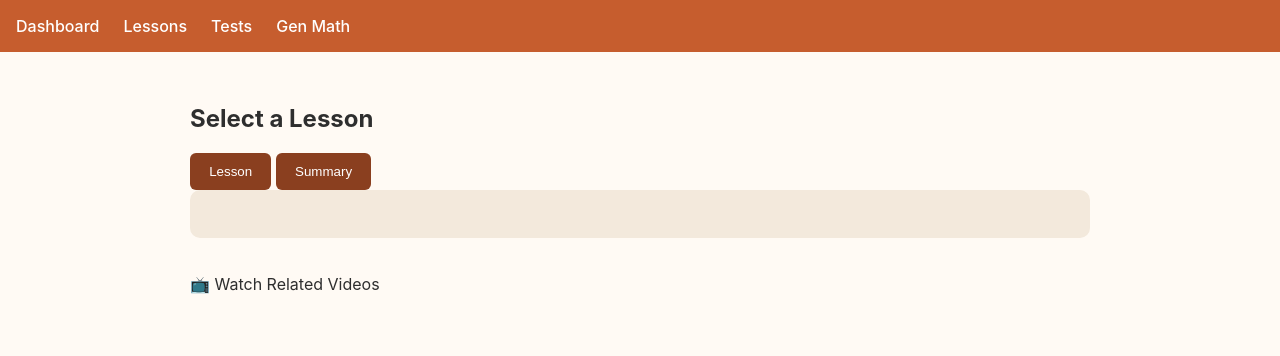
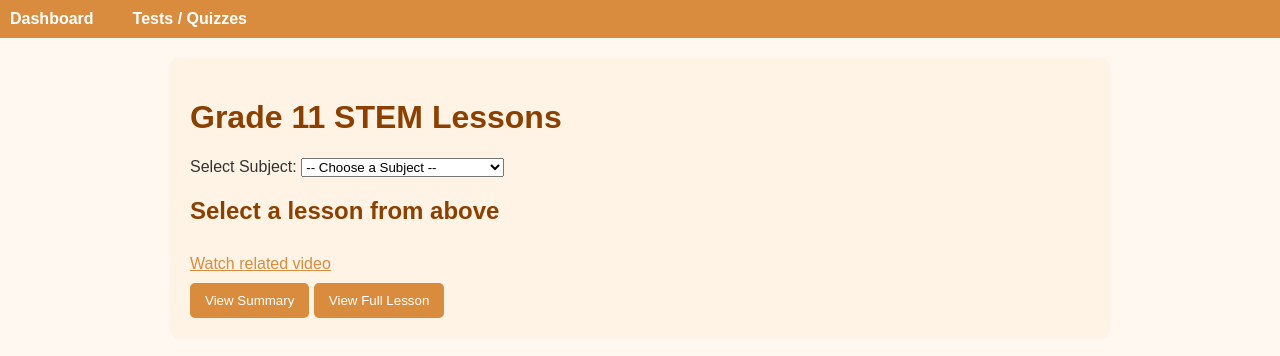
Before and after one commit to sktflai/affordable-learning-SHS, a plain HTML site: page lessons.html in a window 1280 px wide. Drawn offline with Linux system fonts and the light colour scheme.

Commit message:
Refactor lessons.html for improved structure and content

```diff
--- a/lessons.html
+++ b/lessons.html
@@ -1,53 +1,74 @@
 <!DOCTYPE html>
-<html>
+<html lang="en">
 <head>
-  <title>Lessons</title>
+  <meta charset="UTF-8">
+  <title>Lessons - Grade 11 STEM</title>
   <link rel="stylesheet" href="css/style.css">
+  <style>
+    body { font-family: Arial, sans-serif; background-color: #FFF8F0; color: #333; }
+    nav { background-color: #D98C3D; padding: 10px; }
+    nav a { margin-right: 15px; color: white; text-decoration: none; font-weight: bold; }
+    .container { max-width: 900px; margin: 20px auto; padding: 20px; background: #FFF3E6; border-radius: 8px; }
+    h1, h2 { color: #8B4000; }
+    button { margin-top: 10px; background-color: #D98C3D; color: white; border: none; padding: 10px 15px; cursor: pointer; border-radius: 5px; }
+    button:hover { background-color: #BF6E2F; }
+    #video { display: inline-block; margin-top: 10px; color: #D98C3D; }
+  </style>
 </head>
 <body>
 
 <nav>
   <a href="index.html">Dashboard</a>
-  <a href="lessons.html">Lessons</a>
-  <a href="quiz.html">Tests</a>
-  <a href="#" onclick="loadLesson('genMath')">Gen Math</a>
+  <a href="quiz.html">Tests / Quizzes</a>
 </nav>
 
 <div class="container">
+  <h1>Grade 11 STEM Lessons</h1>
 
-  <!-- This will get replaced by the lesson title -->
-  <h2 id="lessonTitle">Select a Lesson</h2>
+  <label for="subjectSelect">Select Subject:</label>
+  <select id="subjectSelect" onchange="loadLesson(this.value)">
+    <option value="">-- Choose a Subject --</option>
+    <option value="oralComm">Oral Communication</option>
+    <option value="kompAtPan">Komunikasyon at Pananaliksik</option>
+    <option value="genMath">General Mathematics</option>
+    <option value="earthSci">Earth Science</option>
+    <option value="preCalc">Pre-Calculus</option>
+    <option value="empTech">Empowerment Technologies</option>
+    <option value="genChem">General Chemistry</option>
+    <option value="physEd">Physical Education & Health</option>
+  </select>
 
-  <!-- Buttons to switch between full lesson and summary -->
-  <button onclick="showLesson()">Lesson</button>
-  <button onclick="showSummary()">Summary</button>
-
-  <!-- Content will be inserted here by JS -->
-  <div class="card" id="content"></div>
-
-  <!-- Link to video -->
+  <h2 id="lessonTitle">Select a lesson from above</h2>
+  <div id="content"></div>
+  <a id="video" href="#" target="_blank">Watch related video</a>
   <br>
-  <a id="video" target="_blank">📺 Watch Related Videos</a>
-
+  <button onclick="showSummary()">View Summary</button>
+  <button onclick="showLesson()">View Full Lesson</button>
 </div>
 
 <script src="js/data.js"></script>
 <script>
-  let current;
+  let currentLesson = null;
 
   function loadLesson(id) {
-    current = lessons[id];
-    document.getElementById("lessonTitle").innerText = current.title;
-    showLesson();
-    document.getElementById("video").href = current.video;
+    if(!id) return;
+    currentLesson = lessons[id];
+    document.getElementById("lessonTitle").innerText = currentLesson.title;
+    document.getElementById("content").innerText = currentLesson.lesson;
+    document.getElementById("video").href = currentLesson.video;
+    document.getElementById("video").innerText = "Watch related video";
+  }
+
+  function showSummary() {
+    if(currentLesson) {
+      document.getElementById("content").innerText = currentLesson.summary;
+    }
   }
 
   function showLesson() {
-    document.getElementById("content").innerText = current.lesson;
-  }
-
-  function showSummary() {
-    document.getElementById("content").innerText = current.summary;
+    if(currentLesson) {
+      document.getElementById("content").innerText = currentLesson.lesson;
+    }
   }
 </script>
 
```
